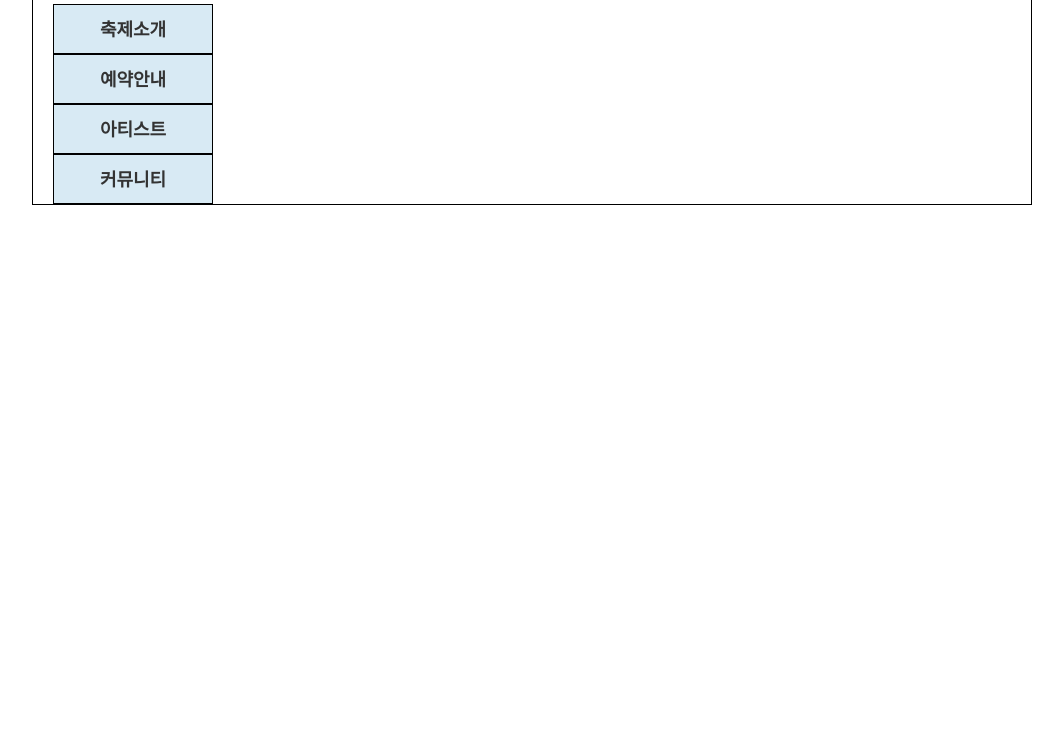
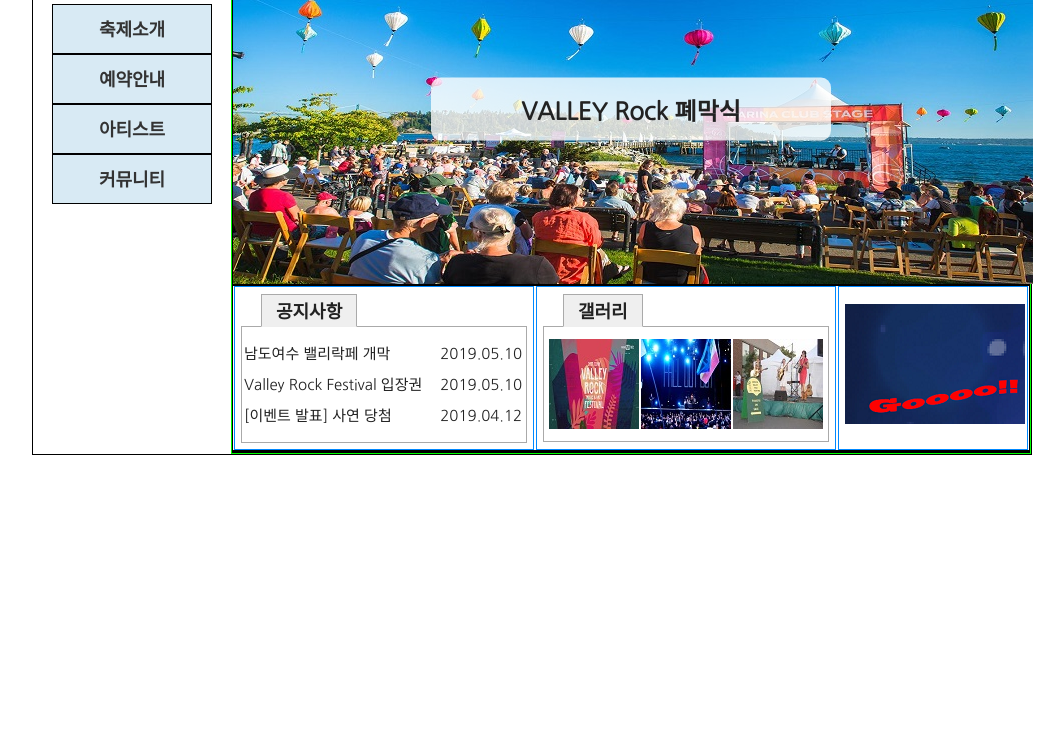
Before and after one commit to rdw5373/0618_ValleyFesta_MainPage, a plain HTML site: page index.html in a window 1280 px wide. Shown: the part 69-800 px from the top of the page, without its empty margins (108-1172 px from the left). Drawn offline with Linux system fonts and the light colour scheme.

Commit message:
main영역 슬라이드, 컨텐츠 영역 완료

```diff
--- a/index.html
+++ b/index.html
@@ -1,5 +1,6 @@
 <!DOCTYPE html>
 <html lang="ko">
+
 <head>
     <meta charset="UTF-8">
     <title>Document</title>
@@ -32,18 +33,81 @@
                         <a href="#">커뮤니티</a>
                     </li>
                 </ul>
-            </nav>
+            </nav> <!--  nav#gnb -->
 
         </header>
         <!--header#heder-->
 
         <main id="main">
-            <div id="slide"></div>
-            <div id="contents"></div>
+            <div id="slide">
 
-            <footer id="footer"></footer>
+                <a href="#">
+                    <img src="images/slideImg_01.jpg" alt="이미지">
+                </a>
+                <span>VALLEY Rock 폐막식</span>
+            </div><!-- div#slide-->
+
+
+            <div id="contents" class="flex-container">
+
+                <div id="notice">
+
+                    <button type="button" class-tabBtn="">공지사항</button>
+                    <div class="tabContents">
+                        <table>
+                            <tbody>
+                                <tr>
+                                    <td>남도여수 밸리락페 개막</td>
+                                    <td>2019.05.10</td>
+                                </tr>
+                                <tr>
+                                    <td>Valley Rock Festival 입장권</td>
+                                    <td>2019.05.10</td>
+                                </tr>
+                                <tr>
+                                    <td>[이벤트 발표] 사연 당첨</td>
+                                    <td>2019.04.12</td>
+                                </tr>
+                            </tbody>
+                        </table>
+                    </div>
+                </div>
+
+
+                <div id="gallery">
+                    <button type="button" class="tabBtn">갤러리</button>
+                    <div class="tabContents">
+                        <table>
+                            <tbody>
+                                <tr>
+                                    <td><img src="images/gallery_01_90x90.jpg" alt="이미지1"></td>
+                                    <td><img src="images/gallery_02_90x90.jpg" alt="이미지2"></td>
+                                    <td><img src="images/gallery_03_90x90.jpg" alt="이미지3"></td>
+                                </tr>
+                            </tbody>
+                        </table>
+                    </div>
+                </div>
+
+
+                <div id="shortcut">
+                    <a href="#">
+                        <img src="images/shortcut_180x120.png" alt="이미지">
+                    </a>
+                </div>
+
+            </div>
+
+
+
+            <footer id="footer">
+
+
+            </footer>
         </main>
     </div>
 
 
-</body></html>
+</body>
+
+</html>
--- a/style/style.css
+++ b/style/style.css
@@ -54,21 +54,93 @@ li.mainLi:not(:last-child) a {
 
 
 /* main#main */
+main#main {
+    width: 800px;
+}
+/*main#main*/
 
 
 /* div#slide */
+div#slide {
+    position: relative;
+}
+div#slide span {
+    width: 400px;
+    font-size: 24px;
+    font-weight: bold;
+    text-align: center;
+    padding: 14px;
+    border-radius: 10px;
+
+    background-color: rgba(255, 255, 255, 0.78);
+
+    position: absolute;
+    left: 50%;
+    top: 50%;
+    transform: translate(-50%, -50%);
+
+}
 /* div#slide */
 
 
 /* div#contents */
+div#contents {
+    justify-content: space-around; /*공간균등분배*/
+}
+
+#contents>div {
+    padding: 6px;
+    border: 1px solid #08f;
+}
+
+#contents>div#notice {
+    width: 300px;
+}
+#contents>div#gallery {
+    width: 300px;
+}
+#contents>div#shortcut {
+    width: 190px;
+}
+
+#contents button {
+    font-size: 18px;
+    font-weight: bold;
+    padding: 2px 14px;
+    border: 1px solid #aaa;
+    border-bottom-color: #eee;
+    margin-left: 20px;
+
+    position: relative;
+    top: 1px;
+}
+
+#contents div.tabContents {
+    padding: 10px 0;
+    border: 1px solid #aaa;
+}
+
+#contents td {
+    font-size: 15px;
+}
+
+#contents div#notice td {
+    line-height: 29px;
+}
+
+#contents div#notice td:first-child {
+    padding-right: 16px;
+}
+
+#contents div#gallery table {
+    margin: 0 auto;
+}
+
+#contents div#shortcut {
+    padding-top: 17px;
+}
 /* div#contents */
 
 
 /* footer#footer */
 /* footer#footer */
-
-
-
-
-
-/* main#main */
--- a/style/style_reset.css
+++ b/style/style_reset.css
@@ -52,6 +52,7 @@ ul {
 /*가이드 라인*/
 div#wrap {border: 1px solid #000;}
 /*header#header {border: 1px solid #f80;}*/
+main#main {border: 1px solid #0f0;}
 div#slide {border: 1px solid #000;}
 div#contents {border: 1px solid #000;}
 footer#footer {border: 1px solid #000;}
```
